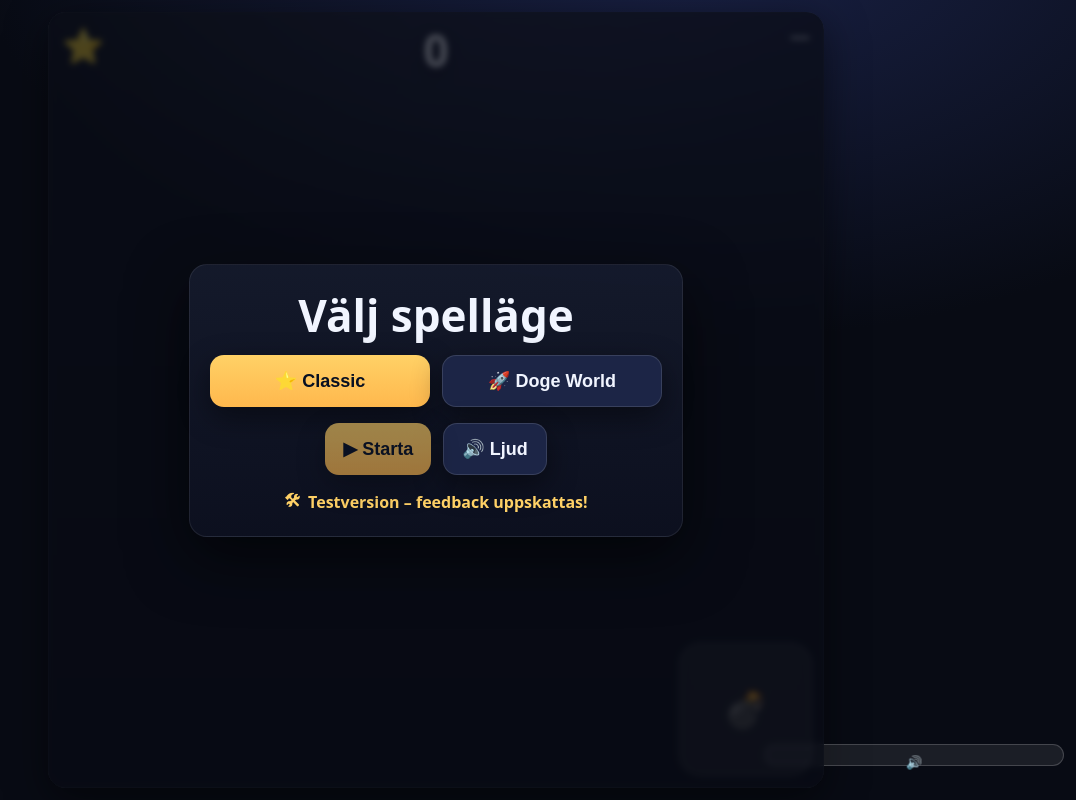
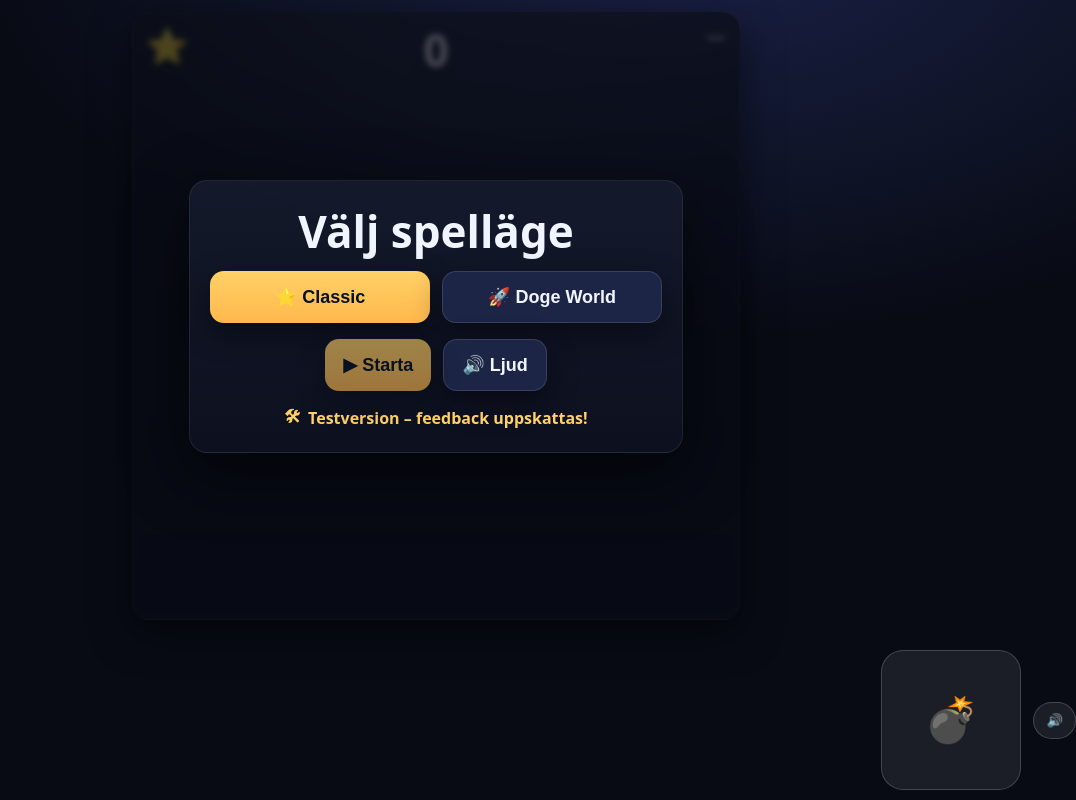
Before and after one commit to niclasvestlund-YT/emoji_dodge, a plain HTML site: page index.html in a window 1280 px wide. Shown: the whole page, without its empty margins (204-1280 px from the left). Drawn offline with Linux system fonts and the light colour scheme.

Commit message:
Add files via upload

```diff
--- a/index.html
+++ b/index.html
@@ -3,7 +3,7 @@
 <head>
 <meta charset="UTF-8" />
 <meta name="viewport" content="width=device-width, initial-scale=1, user-scalable=no, viewport-fit=cover" />
-<title>Emoji Dodge – v3.5.1</title>
+<title>Emoji Dodge – v3.5.2</title>
 <meta name="theme-color" content="#0b0f1a" />
 <style>
   :root{
@@ -17,8 +17,8 @@
   *{box-sizing:border-box}
   html,body{height:100%;margin:0;background:radial-gradient(1200px 700px at 70% -10%, #1a2248, #080b14 60%);color:var(--text);font-family:ui-sans-serif,system-ui,Inter,Arial;overscroll-behavior:none}
   .wrap{display:flex;flex-direction:column;min-height:100dvh;padding:calc(var(--safe-t)) calc(var(--safe-r)) calc(var(--safe-b)) calc(var(--safe-l))}
-  main{position:relative;flex:1;overflow:hidden}
-  .stage{position:relative;width:100%;height:100%}
+  main{position:relative;flex:1;overflow:hidden;display:flex;flex-direction:column;gap:8px}
+  .stage{position:relative;flex:1;display:flex;align-items:center;justify-content:center}
   canvas{position:absolute;display:block;border-radius:18px;border:1px solid rgba(255,255,255,.08);box-shadow:0 12px 40px rgba(0,0,0,.5);background: radial-gradient(800px 500px at 50% -100px, rgba(255,255,255,.05), transparent 60%), linear-gradient(180deg, rgba(255,255,255,.03), rgba(255,255,255,.01)); touch-action:none; z-index:1}
   .hudBox{position:absolute;pointer-events:none; z-index:2}
   .score{position:absolute;left:50%;transform:translateX(-50%);top:8px;font-weight:900;font-size: clamp(24px, 6vw, 44px);text-shadow:0 4px 16px rgba(0,0,0,.45)}
@@ -39,16 +39,18 @@
   .modeBtn[data-active="true"]{outline:3px solid #ffd166}
   .alpha{margin-top:6px;font-weight:800;color:#ffd166;display:inline-flex;align-items:center;gap:8px}
   .alpha::before{content:"🛠"}
-  .stick{position:absolute;width:120px;height:120px;border-radius:50%;background:rgba(255,255,255,.06);border:1px solid rgba(255,255,255,.12);display:none;pointer-events:auto;touch-action:none; z-index:3}
-  .stick::after{content:"";position:absolute;left:50%;top:50%;width:56px;height:56px;border-radius:50%;transform:translate(-50%,-50%);background:rgba(255,255,255,.2);border:1px solid rgba(255,255,255,.25)}
+  /* Controls bar OUTSIDE canvas */
+  .controls{position:relative;display:flex;justify-content:space-between;align-items:center;gap:16px;height:160px}
+  .stick{width:140px;height:140px;border-radius:50%;background:rgba(255,255,255,.06);border:1px solid rgba(255,255,255,.12);display:none;pointer-events:auto;touch-action:none}
+  .stick::after{content:"";position:absolute;left:50%;top:50%;width:62px;height:62px;border-radius:50%;transform:translate(-50%,-50%);background:rgba(255,255,255,.2);border:1px solid rgba(255,255,255,.25)}
   @media (hover:none) and (pointer:coarse){ .stick{display:block} }
-  .action{position:absolute;width:118px;height:118px;border-radius:22px;background:var(--glass);border:1px solid var(--glassBorder);backdrop-filter: blur(6px);display:flex;align-items:center;justify-content:center;pointer-events:auto;touch-action:manipulation; transition: transform .08s ease, box-shadow .2s ease, border-color .2s ease; z-index:3}
-  .action .big{font-size:36px}
+  .action{width:140px;height:140px;border-radius:22px;background:var(--glass);border:1px solid var(--glassBorder);backdrop-filter: blur(6px);display:flex;align-items:center;justify-content:center;pointer-events:auto;touch-action:manipulation; transition: transform .08s ease, box-shadow .2s ease, border-color .2s ease;}
+  .action .big{font-size:44px}
   .action:active{ transform: translateY(1px) scale(.99) }
   .action.disabled{opacity:.45;filter:grayscale(0.2); box-shadow:none}
   .action.ready{ border-color: rgba(255, 209, 102, 0.9); box-shadow: 0 0 0 0 rgba(255, 209, 102, 0.55), 0 12px 40px rgba(0,0,0,.5); animation: pulseGlow 1.2s ease-out infinite; }
   @keyframes pulseGlow{ 0%{ box-shadow: 0 0 0 0 rgba(255, 209, 102, 0.55), 0 12px 40px rgba(0,0,0,.5);} 70%{ box-shadow: 0 0 0 16px rgba(255, 209, 102, 0), 0 12px 40px rgba(0,0,0,.5);} 100%{ box-shadow: 0 0 0 0 rgba(255, 209, 102, 0), 0 12px 40px rgba(0,0,0,.5);} }
-  .mute{position:absolute;right:12px;bottom:12px;border:none;border-radius:999px;padding:10px 12px;background:var(--glass);border:1px solid var(--glassBorder);color:var(--text);font-weight:800;pointer-events:auto; z-index:3}
+  .mute{border:none;border-radius:999px;padding:10px 12px;background:var(--glass);border:1px solid var(--glassBorder);color:var(--text);font-weight:800;pointer-events:auto}
   /* Intro */
   .intro{position:absolute;inset:0;display:none;place-items:center;text-align:center;z-index:5;background:radial-gradient(1200px 700px at 70% -10%, #1a2248, #080b14 60%);}
   .intro.show{display:grid; animation: fadeIn .6s ease forwards}
@@ -106,12 +108,19 @@
           </div>
         </div>
       </div>
+    </div>
 
-      <div class="stick" id="stick"></div>
-      <button class="action" id="actionBtn" aria-label="Action"><div class="big" id="actionIcon">💣</div></button>
-      <button class="mute" id="muteBtn">🔊</button>
-      <audio id="bgMusic" src="soundtrack.mp3" preload="auto" loop></audio>
+    <!-- Controls OUTSIDE the canvas -->
+    <div class="controls">
+      <div style="display:flex;gap:12px;align-items:center">
+        <div class="stick" id="stick"></div>
+      </div>
+      <div style="display:flex;gap:12px;align-items:center">
+        <button class="action" id="actionBtn" aria-label="Action"><div class="big" id="actionIcon">💣</div></button>
+        <button class="mute" id="muteBtn">🔊</button>
+      </div>
     </div>
+    <audio id="bgMusic" src="soundtrack.mp3" preload="auto" loop></audio>
   </main>
 </div>
 
@@ -140,23 +149,20 @@ const startOv=document.getElementById('startOv');
 const muteBtnMenu=document.getElementById('muteBtnMenu');
 const btnClassic=document.getElementById('btnClassic'), btnDoge=document.getElementById('btnDoge');
 const startBtn=document.getElementById('startBtn');
+
 function layout(){
   const vw = window.visualViewport ? visualViewport.width : innerWidth;
   const vh = window.visualViewport ? visualViewport.height : innerHeight;
-  const pad=12;
-  const joy = Math.round(Math.max(110, Math.min(140, Math.min(vw, vh)*0.18)));
-  stick.style.width=stick.style.height=joy+'px';
-  const act=Math.round(joy*0.95); actionBtn.style.width=actionBtn.style.height=act+'px';
-  // Square canvas centered
-  const side = Math.max(320, Math.min(Math.min(vw, vh) - pad*2, 1100));
-  const left = Math.round((vw-side)/2), top = Math.round((vh-side)/2);
+  const pad = 12; // outer padding
+  const controlsH = 160 + 8; // controls bar + gap to canvas
+  // Canvas size: square, using space ABOVE the controls bar
+  const side = Math.max(320, Math.min(Math.min(vw, vh - controlsH) - pad*2, 1100));
+  const left = Math.round((vw - side)/2);
+  const top  = Math.round((vh - controlsH - side)/2);
   position(cv,left,top,side,side);
-  // Controls anchored to canvas corners
-  stick.style.left=Math.round(left+12)+'px'; stick.style.top=Math.round(top+side-joy-12)+'px';
-  actionBtn.style.left=Math.round(left+side-act-12)+'px'; actionBtn.style.top=Math.round(top+side-act-12)+'px';
+
   const r=cv.getBoundingClientRect();
   positionBox('hudBox', r); positionBox('startOv', r); positionBox('overOv', r); positionBox('introOv', r);
-  muteBtn.style.left=Math.round(r.right-60)+'px'; muteBtn.style.top=Math.round(r.bottom-44)+'px';
 }
 function position(el,x,y,w,h){ el.style.left=x+'px'; el.style.top=y+'px'; el.style.width=w+'px'; el.style.height=h+'px'; }
 function positionBox(id,r){ const el=document.getElementById(id); if(!el) return; el.style.left=r.left+'px'; el.style.top=r.top+'px'; el.style.width=r.width+'px'; el.style.height=r.height+'px'; }
@@ -164,7 +170,7 @@ addEventListener('resize',layout); if (window.visualViewport) visualViewport.add
 
 // ===== HUD & State
 const HUD={ score:scoreHUD, bank:bankHUD, event:eventHUD, start:startOv, over:overOv, finalScore:finalScore, finalBest:finalBest };
-const STORAGE_KEY='emoji_dodge_v351_best'; let best=parseInt(localStorage.getItem(STORAGE_KEY)||'0',10);
+const STORAGE_KEY='emoji_dodge_v352_best'; let best=parseInt(localStorage.getItem(STORAGE_KEY)||'0',10);
 
 const THEMES={ classicHaz:['💣','🔥','⚡','🧨','🧊','🌩️','😈','👾','☄️','🌀','🗡️'], fun:['👻','💀','🕷️','🕸️','🍔','🍕','🌮','🍟','🏀','🎯','🎱'] };
 
@@ -519,7 +525,9 @@ function draw(){
 function drawEmoji(e,x,y,size,rot,glow){ const ctx=cv.getContext('2d'); ctx.save(); ctx.translate(x,y); ctx.rotate(rot); ctx.font=`${size}px serif`; ctx.textAlign='center'; ctx.textBaseline='middle'; if(glow){ ctx.shadowColor=glow; ctx.shadowBlur=14; ctx.shadowOffsetY=2; } ctx.fillText(e,0,0); ctx.restore(); }
 
 // Boot
-HUD.score.textContent='0'; HUD.bank.textContent='—'; layout(); startFirstTime();
+HUD.score.textContent='0'; HUD.bank.textContent='—'; layout();
+function startFirstTime(){ showIntro(); }
+startFirstTime();
 </script>
 </body>
 </html>
```
